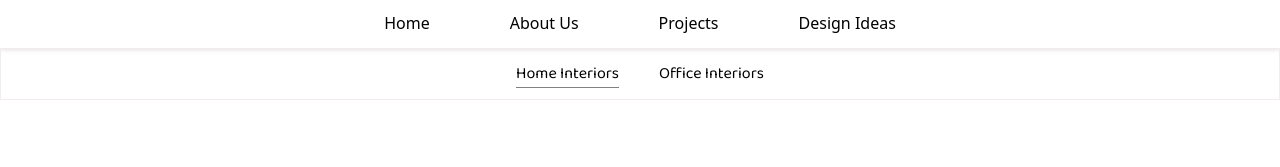
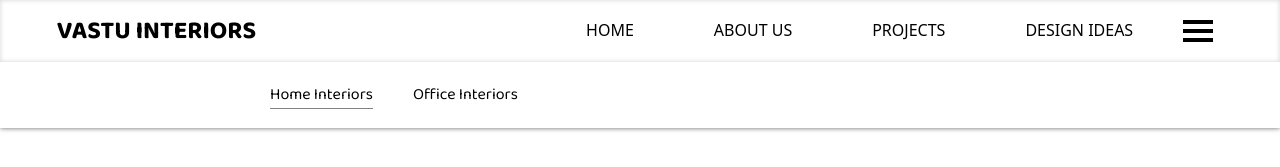
Before and after one commit to sarang136/Vastu-Interiors, a React (Create React App) app: page /contact in a window 1280 px wide. Shown: the top 167 px of the page. Built offline with nearby package versions, Linux system fonts and the light colour scheme.

Commit message:
Updated code with new changes

```diff
--- a/src/components/Anchors.js
+++ b/src/components/Anchors.js
@@ -1,10 +1,12 @@
 import React from 'react'
 import { Link } from 'react-router-dom'
 import { useState } from 'react';
-
+import { NavLink } from 'react-router-dom';
+import { useLocation } from 'react-router-dom';
 
 const Anchors = () => {
     const [isOpen, setIsOpen] = useState(false);
+    const location = useLocation();
     return (
         <div className='temp-container'>
             <div className='container'>
@@ -54,8 +56,21 @@ const Anchors = () => {
                 </div>
             </div>
 
+            {location.pathname === "/contact" && (
+                <div className='navlinkNavbar'>
+                    <NavLink
+                        to="/contact"
+                        className={({ isActive }) => (isActive ? "active-link" : "")}>
+                        Home Interiors
+                    </NavLink>
 
-
+                    <NavLink to="/officeInterior"
+                        className={({ isActive }) => (isActive ? "active-link" : "")}
+                        style={{ color: "black", textDecoration: "none" }}>
+                        Office Interiors
+                    </NavLink>
+                </div>
+            )}
 
 
         </div>
--- a/src/components/Contact.js
+++ b/src/components/Contact.js
@@ -2,7 +2,7 @@
 import { Link } from 'react-router-dom';
 import DesignCards from '../utils/DeisgnCards';
 import Footer from './Footer';
-import { NavLink } from 'react-router-dom';
+import Anchors from './Anchors';
 
 const Contact = () => {
 
@@ -12,45 +12,11 @@ const Contact = () => {
   return (
     <div className='Contact-Conatiner'>
       {/* Keeping navbarForContact as it is */}
-      <div className='navbarForContact'>
-        <div className='container'>
-          <div className='anchors'>
-            <div className='nothingDiv'>
-              <Link style={{ textDecoration: "none" }} to="/">Home</Link>
-              <Link style={{ textDecoration: "none" }} to="/about">About Us</Link>
-              <Link style={{ textDecoration: "none" }} to="/projects">Projects</Link>
-              <Link style={{ textDecoration: "none" }} to="/contact">Design Ideas</Link>
-            </div>
-          </div>
-        </div>
-      </div>
-
-      <div className='second-navbar-for-home-and-office'>
-        <div className="secondNavbar-KitchenComp">
-          <div className="anchors3">
-            <div className="nothingDiv3">
-
-              <NavLink
-                to="/contact"
-                className={({ isActive }) => (isActive ? "active-link" : "")}>
-                Home Interiors
-              </NavLink>
-
-              <NavLink to="/officeInterior"
-                className={({ isActive }) => (isActive ? "active-link" : "")}
-                style={{color:"black", textDecoration:"none"}}>
-                Office Interiors
-              </NavLink>
-
-            </div>
-          </div>
-        </div>
-
-      </div>
+    <Anchors/>
 
 
-
-      <div className='heroContainer'>
+<div className='mainConatainer'>
+<div className='heroContainer'>
         <div className='DesignIdeasHeading'>
           <p>Home Interior Design</p>
           <p style={{ fontSize: "20px", width: "820px" }}>We bring you carefully-curated interior design ideas, to give your home a brand new look. Explore exclusive interior designs and trends that are every bit inspirational as they are practical. Our team of interior designers have put together ideas across kitchen, bedroom, living room and more, to help you pick a design that will best suit your home interior requirements.</p>
@@ -77,6 +43,10 @@ const Contact = () => {
       <div className='FooterForDesignideas'>
         <Footer />
       </div>
+</div>
+
+
+
     </div>
 
 
--- a/src/index.css
+++ b/src/index.css
@@ -116,6 +116,7 @@
   background-color: white;
   display: flex;
   justify-content: center;
+  box-shadow: inset 0px 0px 5px #d4d4d4;
 }
 
 .temp-container {
@@ -475,9 +476,12 @@
 }
 
 .DesignIdeasHeading {
-  margin: 70px 120px;
-}
-
+  margin: 0px 120px;
+}
+.mainConatainer
+{
+  padding-top: 150px;
+}
 .DesignGrids {
   height: 280px;
   width: 400px;
@@ -694,6 +698,14 @@
   height: 110vh;
 }
 
+.nothingDiv3 {
+  padding-top: 100px;
+  width: 100vw;
+  display: flex;
+  justify-content: left;
+  margin-left: 20px;
+}
+
 .nothingDiv3 a {
   margin: 0px 20px;
 }
@@ -703,6 +715,18 @@
   text-decoration: none;
   border-bottom: 0.5px solid gray;
   font-weight: lighter;
+}
+
+.navlinkNavbar {
+  padding: 0px 250px;
+  display: flex;
+  justify-content: left;
+  background-color: white;
+}
+
+.navlinkNavbar a {
+  margin: 20px;
+
 }
 
 .GalleryForOffice {
@@ -1273,12 +1297,14 @@ padding-bottom: 50px;
   background-color: #f5f4f5;
   padding: 50px 200px;
 }
-.page3Display{
+
+.page3Display {
   display: flex;
   justify-content: center;
   align-items: center;
   margin-top: 20px;
 }
+
 .page3Boxes {
   /* height: 211px; */
   /* width: 359px; */
@@ -1346,6 +1372,7 @@ padding-bottom: 50px;
   padding: 0px 50px;
   margin-top: 20px;
 }
+
 .constumService-text h3:hover {
   cursor: pointer;
   background-color: red;
@@ -1504,13 +1531,15 @@ padding-bottom: 50px;
   margin-right: 10px;
   height: 30px;
 }
-#temp7{
+
+#temp7 {
   font-size: 15px;
   margin-top: 20px;
   /* margin-left: 20px; */
   width: 360px;
 
 }
+
 .heroContent {
   height: 70vh;
 }
@@ -1762,10 +1791,12 @@ th {
   grid-template-columns: repeat(3, auto);
   grid-gap: 50px;
 }
-.stayUpdatedDisplay{
-  display: flex;
-  justify-content: center;
-}
+
+.stayUpdatedDisplay {
+  display: flex;
+  justify-content: center;
+}
+
 .text2consult p {
   font-size: 20px;
 }
@@ -1797,7 +1828,8 @@ th {
   /* border: 2px solid red; */
   padding: 100px 0px;
 }
-.consultServiceBtn{
+
+.consultServiceBtn {
   margin-top: 20px;
   border: 2px solid tomato;
   display: inline-block;
@@ -1805,12 +1837,14 @@ th {
   border-radius: 30px;
   background-color: tomato;
 }
-.consultServiceBtn a{
+
+.consultServiceBtn a {
   color: white;
   font-style: italic;
   font-weight: lighter;
 
 }
+
 .ImagePartofForm {
   /* border: 1px solid black; */
   height: 760px;
@@ -1907,11 +1941,13 @@ th {
   margin-left: 0px;
   /* text-align: center; */
 }
-.page3text{
+
+.page3text {
   display: flex;
   flex-direction: column;
   justify-content: end;
 }
+
 #temp2 {
   font-size: 40px;
   width: 100%;
@@ -2152,6 +2188,20 @@ width: 100%;
   /* box-sizing: border-box; */
 }
 
+body{
+  .navlinkNavbar {
+    display: none;
+    display: block;
+        margin-top: 0px;
+        padding: 20px 250px;
+  }
+}
+
+.Contact-Conatiner{
+  .navlinkNavbar {
+    display: block;
+  }
+}
 html,
 body {
   width: 100%;
@@ -2344,13 +2394,16 @@ body {
   .temp-container {
     width: 100%;
   }
-  .page1consult{
+
+  .page1consult {
     padding: 0 40px;
     padding-bottom: 30px;
   }
+
   .nothingDiv a {
     display: none;
   }
+
   .foreground-content h1 {
     font-size: 25px;
     font-weight: lighter;
@@ -2483,29 +2536,35 @@ body {
     border-radius: 7px;
     padding: 30px 30px;
   }
+
   .constumService-container {
     padding: 110px 40px;
     padding-bottom: 140px;
   }
+
   .consultServiceBtn {
     display: flex;
     justify-content: center;
     align-items: center;
     margin-top: 20px;
   }
-.consultServiceBtn a{
+
+  .consultServiceBtn a {
     font-size: 15px;
   }
+
   .text-div-sec h1 {
     font-weight: lighter;
     font-size: 20px;
   }
-  .page3text{
+
+  .page3text {
     width: 100%;
     display: flex;
     justify-content: center;
     align-items: center;
   }
+
   .btn-get button {
     margin-top: 0px;
     height: 40px;
@@ -2643,12 +2702,14 @@ body {
     text-align: center;
     font-size: 14px;
   }
+
   .page2consult {
     /* height: 95vh; */
     padding: 40px;
     /* border: 2px solid black; */
 
   }
+
   #temp2 {
     font-size: 15px;
     width: 210px;
@@ -2667,11 +2728,16 @@ body {
   .page3Grid {
     display: flex;
     display: flex;
-    overflow-x: auto; /* Enables horizontal scrolling */
-    white-space: nowrap; /* Prevents items from wrapping */
-    gap: 42px; /* Adds space between items */
-    padding: 10px; /* Optional: Adds padding for better spacing */
-    scroll-behavior: smooth; /* Enables smooth scrolling */
+    overflow-x: auto;
+    /* Enables horizontal scrolling */
+    white-space: nowrap;
+    /* Prevents items from wrapping */
+    gap: 42px;
+    /* Adds space between items */
+    padding: 10px;
+    /* Optional: Adds padding for better spacing */
+    scroll-behavior: smooth;
+    /* Enables smooth scrolling */
     /* display: grid;
     grid-template-columns: repeat(2,   auto);
     grid-gap: 42px; */
@@ -2688,17 +2754,21 @@ body {
     align-items: center;
     flex-direction: column;
   }
+
   .stayUpdatedContainer {
     padding: 20px;
   }
+
   .page3Boxes img {
     height: 100px;
     width: 100px;
   }
+
   .text2Boxes p {
     font-size: 15px;
     text-align: center;
   }
+
   .text2Boxes {
     font-size: 15px;
     display: flex;
@@ -2767,9 +2837,11 @@ body {
   .stayUpdatedContainer {
     margin-top: -45px;
   }
-  #temp7{
+
+  #temp7 {
     display: none;
   }
+
   .page3consult {
     padding: 50px 30px;
   }
```
Lines whose indentation alone changed are shown as unchanged.
